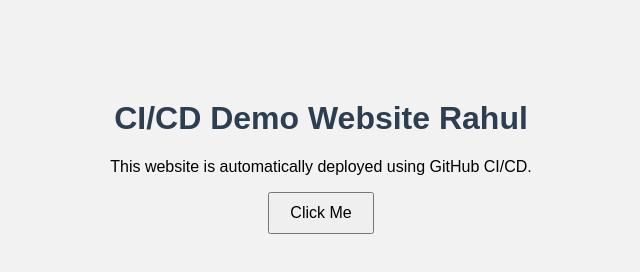
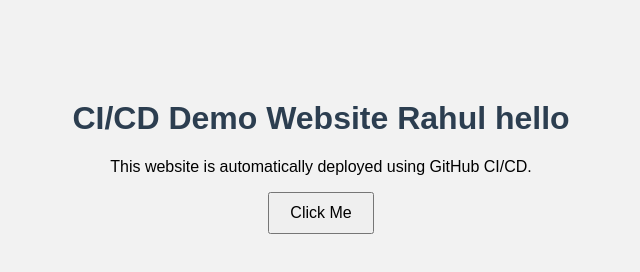
Before and after one commit to Rahulpappula/devops-ci-cd, a plain HTML site: page index.html in a window 1280 px wide. Shown: the whole page, without its empty margins (319-959 px from the left). Drawn offline with Linux system fonts and the light colour scheme.

Commit message:
Update index.html

```diff
--- a/index.html
+++ b/index.html
@@ -7,7 +7,7 @@
 
 <body>
 
-<h1>CI/CD Demo Website Rahul </h1>
+<h1>CI/CD Demo Website Rahul hello  </h1>
 <p>This website is automatically deployed using GitHub CI/CD.</p>
 
 <button onclick="showMessage()">Click Me</button>
```
